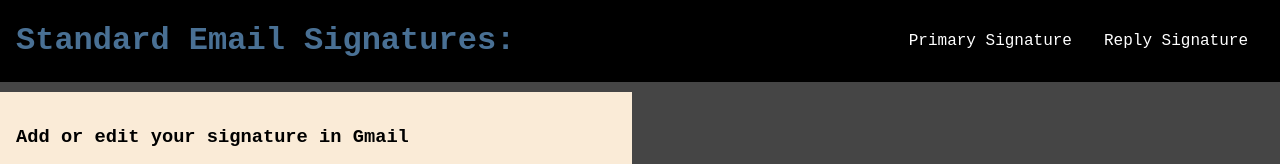
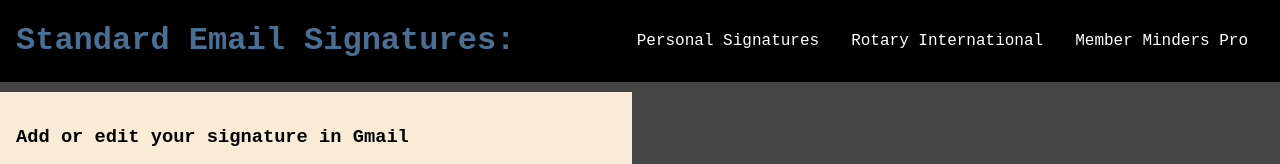
Before and after one commit to akaienso/email-signatures, a plain HTML site: page index.html in a window 1280 px wide. Shown: the top 164 px of the page. Drawn offline with nearby package versions, Linux system fonts and the light colour scheme.

Commit message:
Updated landing page for root dir

```diff
--- a/index.html
+++ b/index.html
@@ -14,8 +14,9 @@
         <h1>Standard Email Signatures:</h1>
         <nav>
             <ul>
-                <li><a href="rob.moore/full-signature.html">Primary Signature</a></li>
-                <li><a href="rob.moore/reply-signature.html">Reply Signature</a></li>
+                <li><a href="personal/rob.moore/">Personal Signatures</a></li>
+                <li><a href="rotary/rob.moore/">Rotary International</a></li>
+                <li><a href="mmp/rob.moore/">Member Minders Pro</a></li>
             </ul>
         </nav>
     </header>
```
